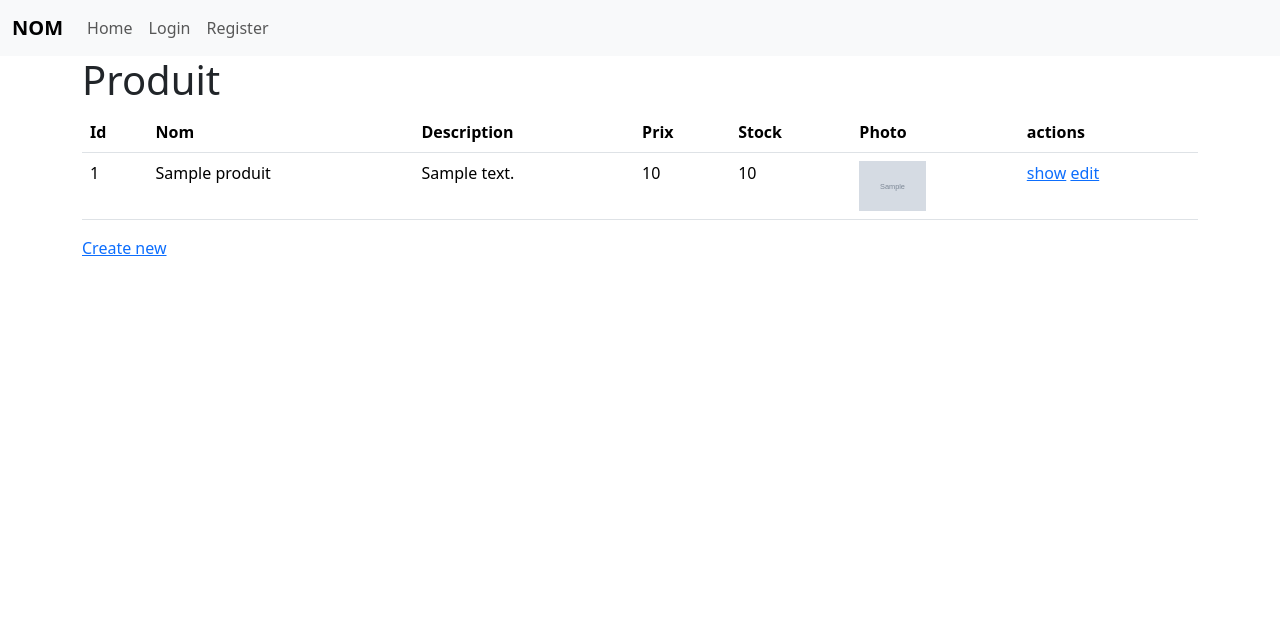
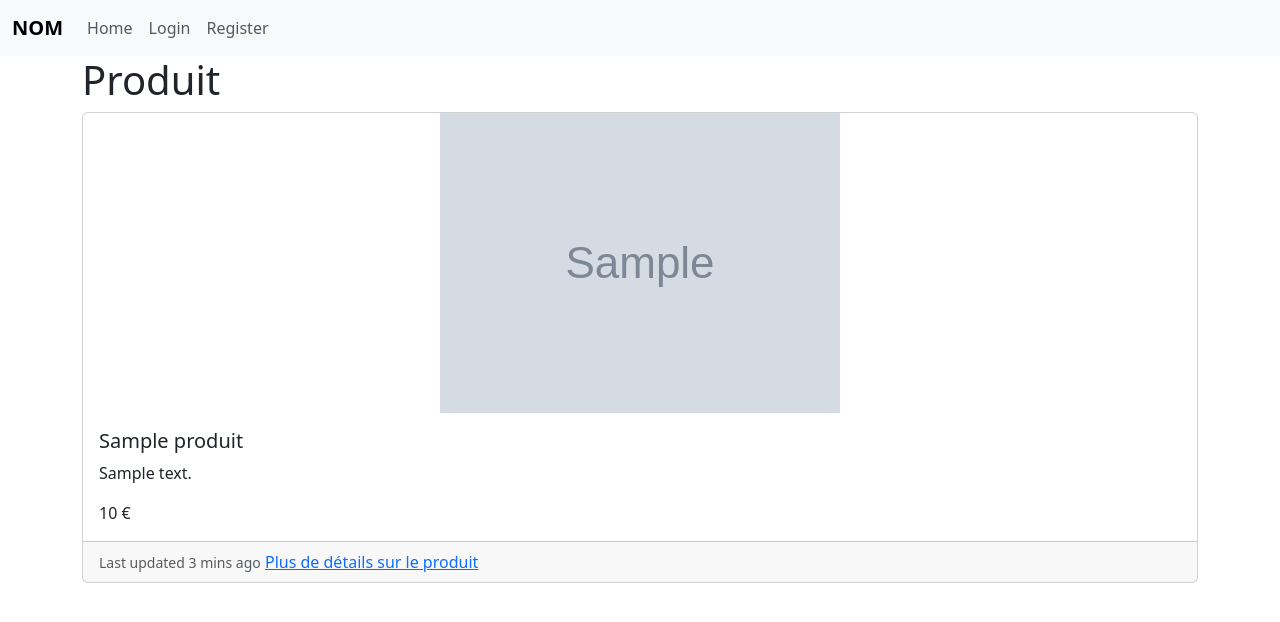
Before and after one commit to SwerkF/e_commerce_symfony, a Symfony app: template templates/produit/index.html.twig in a window 1280 px wide. Shown: the top 622 px of the page. Run offline with Twig, Linux system fonts and the light colour scheme; the template is opened without the code that fills it: most values are stand-ins (such as "Sample title", 1, 10 or a date in 2020); grey boxes marked "Sample" are stand-in pictures; some libraries are stand-ins or nearby versions.

Commit message:
Added page produit -- commit to merge

```diff
--- a/templates/base.html.twig
+++ b/templates/base.html.twig
@@ -28,7 +28,20 @@
                         </li>
                     </ul>
                     <ul class="navbar-nav">
-                        {% if is_granted('ROLE_USER') %}
+
+                        {% if is_granted('ROLE_ADMIN') %}
+                        <!-- Liens spécifiques pour les administrateurs -->
+                            <li class="nav-item">
+                                <a class="nav-link" href="#">Admin Dashboard</a>
+                            </li>
+                            <li class="nav-item">
+                            <a class=" btn btn-primary" href="{{ path('app_panier_index') }}"> <i class="fi fi-rr-shopping-cart"></i> Panier </a>
+                            </li>
+                            <!-- D'autres liens admin spécifiques peuvent être ajoutés ici -->
+                            <li class="nav-item">
+                                <a class="nav-link" href="{{ path('app_logout') }}">Logout</a>
+                            </li>
+                        {% elseif is_granted('ROLE_USER') %}
                         <li class="nav-item">
                             <a class=" btn btn-primary" href="{{ path('app_panier_index') }}"> <i class="fi fi-rr-shopping-cart"></i> Panier </a>
                         </li>
@@ -45,15 +58,6 @@
                         {% endif %}
 
 
-                        {% if is_granted('ROLE_ADMIN') %}
-                        <li class="nav-item">
-                            <a class=" btn btn-primary" href="{{ path('app_panier_index') }}"> <i class="fi fi-rr-shopping-cart"></i> Panier </a>
-                        </li>
-                        <li class="nav-item">
-                            <a class="nav-link" href="{{ path('app_logout') }}"> Logout </a>
-                        </li>
-                        {% endif %}
-
                     </ul>
 
                 </div>
--- a/templates/panier/new.html.twig
+++ b/templates/panier/new.html.twig
@@ -7,5 +7,5 @@
 
     {{ include('panier/_form.html.twig') }}
 
-    <a href="{{ path('app_panier_index') }}">back to list</a>
+    <a href="{{ path('app_panier_index') }}"> Retourner à la liste </a>
 {% endblock %}
--- a/templates/produit/index.html.twig
+++ b/templates/produit/index.html.twig
@@ -3,9 +3,45 @@
 {% block title %}Produit index{% endblock %}
 
 {% block body %}
+    <!--{% if is_granted('ROLE_ADMIN') %}
+        <ul class="nav-item">
+            <li class="nav-item">
+                <a class="nav-link" href="{{ path('app_produit_new') }}"> Ajouter un Produit </a>
+            </li>
+        </ul>
+    {% endif %}-->
+
+    {% if is_granted('ROLE_ADMIN') %}
+
+    <div class="alert alert-dark" href="{{ path('app_produit_new') }}" style="margin: 15px; text-align:center;" >Ajouter un nouveau Produit</div>
+    {% endif %}
+
     <h1>Produit </h1>
 
-    <table class="table">
+    {% if produits is not empty %}
+    <div class="row"> <!-- Ajout de la classe row ici -->
+        {% for prod in produits %}
+            <div class="col"> <!-- Chaque carte occupe 3 colonnes sur medium devices et 6 sur small devices -->
+                <div class="card">
+                    <img style="object-fit: contain" width="300px" height="300px" class="card-img-top" src="{{ asset('uploads/images/products_photo/' ~ prod.photo) }}" alt="Image de {{ prod.nom }}">
+                    <div class="card-body">
+                        <h5 class="card-title">{{ prod.nom }}</h5>
+                        <p class="card-text">{{ prod.description }}</p>
+                        <p class="card-text">{{ prod.prix }} €</p>
+                    </div>
+                    <div class="card-footer">
+                        <small class="text-muted">Last updated 3 mins ago</small>
+                        <a href="{{ path('app_produit_show', {'id': prod.id}) }}" class="card-link">Plus de détails sur le produit</a>
+                    </div>
+                </div>
+            </div>
+        {% endfor %}
+    </div>
+{% else %}
+    <p>Il n'y a aucun produit</p>
+{% endif %}
+
+    <!--<table class="table">
         <thead>
             <tr>
                 <th>Id</th>
@@ -18,6 +54,7 @@
             </tr>
         </thead>
         <tbody>
+
         {% for produit in produits %}
             <tr>
                 <td>{{ produit.id }}</td>
@@ -41,5 +78,5 @@
         </tbody>
     </table>
 
-    <a href="{{ path('app_produit_new') }}">Create new</a>
+    <a href="{{ path('app_produit_new') }}">Create new</a>-->
 {% endblock %}
```
Also changed, not shown: templates/accueil/index.html.twig (+22 -13 lines), public/uploads/images/products_photo/65718a20c3067.jpg (added).
